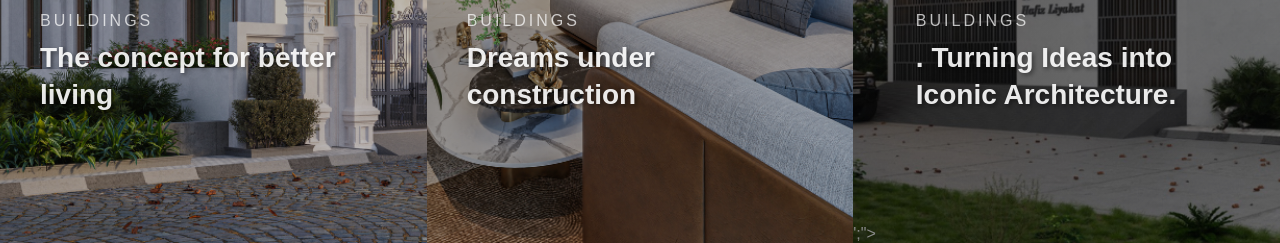
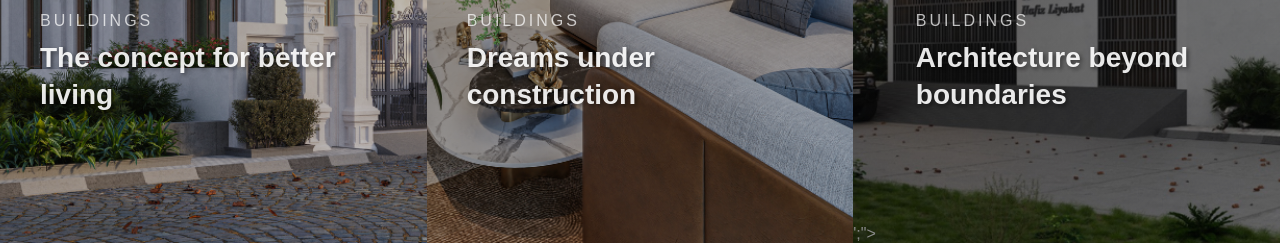
Before and after one commit to humameman/arvabil_studio, a plain HTML site: page index.html in a window 1280 px wide. Shown: the part 657-900 px from the top of the page. Drawn offline with Linux system fonts and the light colour scheme.

Commit message:
Update index.html

```diff
--- a/index.html
+++ b/index.html
@@ -268,7 +268,7 @@
       <div class="card-content">
         <div class="number">03</div>
         <p>buildings</p>
-        <h2>. Turning Ideas into Iconic Architecture.
+        <h2>Architecture beyond boundaries</h2>
       </div>
     </div>
   </section>
```
